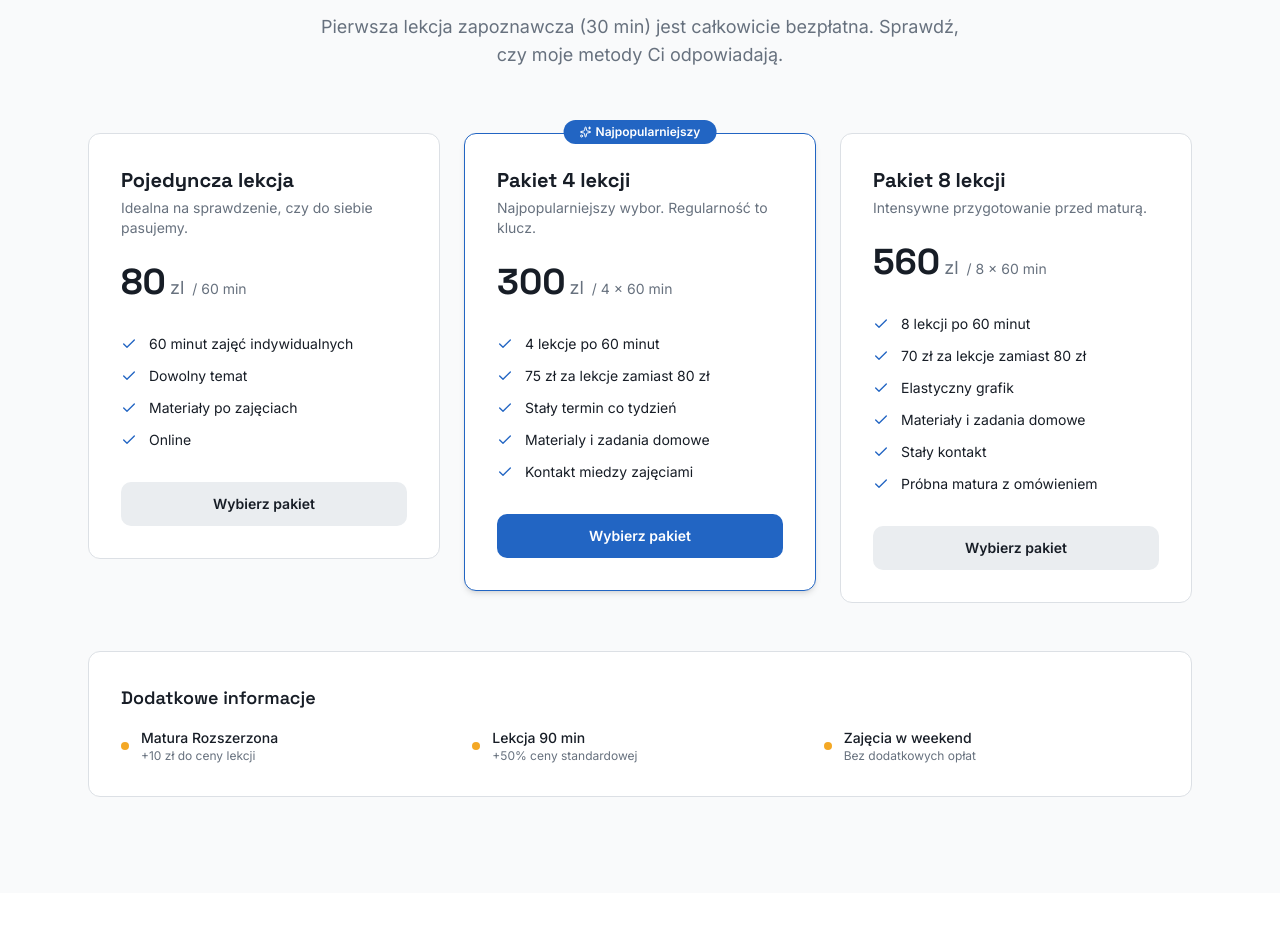
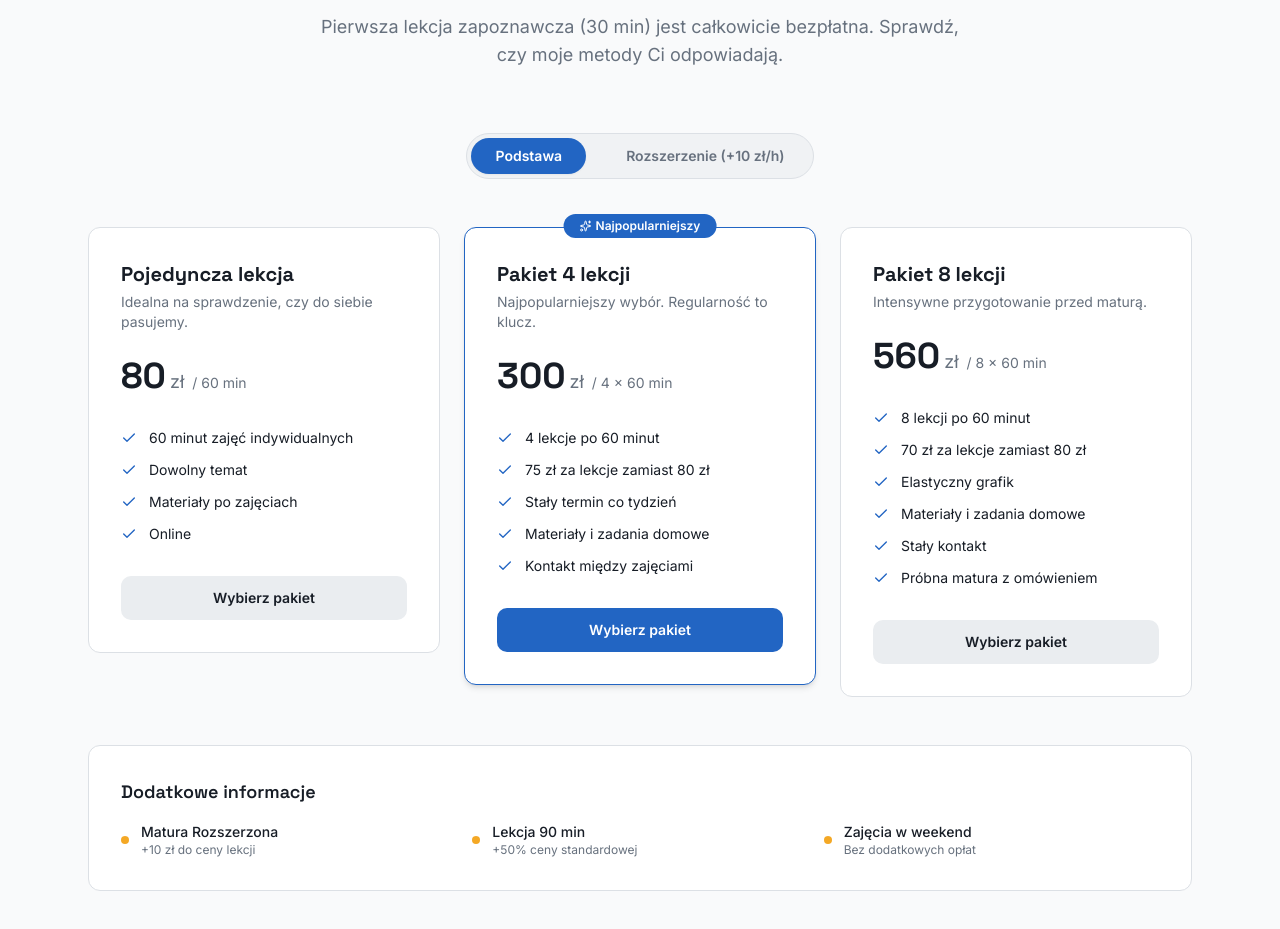
Before and after one commit to kurliko/math, a Next.js app: page / in a window 1280 px wide. Shown: the part 2720-3649 px from the top of the page. Built offline with nearby package versions, Linux system fonts and the light colour scheme.

Commit message:
Dodanie przełacznika między ceną rozszrzenia i podstawy

```diff
--- a/components/pricing.tsx
+++ b/components/pricing.tsx
@@ -1,50 +1,6 @@
+"use client"
 import { Check, Sparkles } from "lucide-react"
-
-const plans = [
-  {
-    name: "Pojedyncza lekcja",
-    description: "Idealna na sprawdzenie, czy do siebie pasujemy.",
-    price: "80",
-    unit: "/ 60 min",
-    highlight: false,
-    features: [
-      "60 minut zajęć indywidualnych",
-      "Dowolny temat",
-      "Materiały po zajęciach",
-      "Online",
-    ],
-  },
-  {
-    name: "Pakiet 4 lekcji",
-    description: "Najpopularniejszy wybor. Regularność to klucz.",
-    price: "300",
-    unit: "/ 4 x 60 min",
-    highlight: true,
-    badge: "Najpopularniejszy",
-    features: [
-      "4 lekcje po 60 minut",
-      "75 zł za lekcje zamiast 80 zł",
-      "Stały termin co tydzień",
-      "Materialy i zadania domowe",
-      "Kontakt miedzy zajęciami",
-    ],
-  },
-  {
-    name: "Pakiet 8 lekcji",
-    description: "Intensywne przygotowanie przed maturą.",
-    price: "560",
-    unit: "/ 8 x 60 min",
-    highlight: false,
-    features: [
-      "8 lekcji po 60 minut",
-      "70 zł za lekcje zamiast 80 zł",
-      "Elastyczny grafik",
-      "Materiały i zadania domowe",
-      "Stały kontakt",
-      "Próbna matura z omówieniem",
-    ],
-  },
-]
+import { useState } from "react"
 
 const extras = [
   {
@@ -62,6 +18,57 @@ const extras = [
 ]
 
 export function Pricing() {
+  const [isAdvanced, setIsAdvanced] = useState(false)
+  // Wewnątrz funkcji Pricing
+  const plans = [
+    {
+      name: "Pojedyncza lekcja",
+      description: "Idealna na sprawdzenie, czy do siebie pasujemy.",
+      hours: 1, // liczba, nie tekst
+      price: 80, // liczba, nie tekst
+      unit: "/ 60 min",
+      highlight: false,
+      features: [
+        "60 minut zajęć indywidualnych",
+        "Dowolny temat",
+        "Materiały po zajęciach",
+        "Online",]
+    },
+    {
+      name: "Pakiet 4 lekcji",
+      description: "Najpopularniejszy wybór. Regularność to klucz.",
+      hours: 4,
+      price: 300,
+      unit: "/ 4 x 60 min",
+      highlight: true,
+      badge: "Najpopularniejszy",
+      features: [
+        "4 lekcje po 60 minut",
+        // Logika: (300/4 = 75) dla podstawy, (340/4 = 85) dla rozszerzenia
+        `${isAdvanced ? 85 : 75} zł za lekcje zamiast ${isAdvanced ? 90 : 80} zł`,
+        "Stały termin co tydzień",
+        "Materiały i zadania domowe",
+        "Kontakt między zajęciami",
+      ],
+    },
+    {
+      name: "Pakiet 8 lekcji",
+      description: "Intensywne przygotowanie przed maturą.",
+      hours: 8,
+      price: 560,
+      unit: "/ 8 x 60 min",
+      highlight: false,
+      features: [
+        "8 lekcji po 60 minut",
+        // Logika: (560/8 = 70) dla podstawy, (640/8 = 80) dla rozszerzenia
+        `${isAdvanced ? 80 : 70} zł za lekcje zamiast ${isAdvanced ? 90 : 80} zł`,
+        "Elastyczny grafik",
+        "Materiały i zadania domowe",
+        "Stały kontakt",
+        "Próbna matura z omówieniem",
+      ],
+    },
+  ]
   return (
     <section id="cennik" className="py-24">
       <div className="mx-auto max-w-6xl px-6">
@@ -77,7 +84,26 @@ export function Pricing() {
             Sprawdź, czy moje metody Ci odpowiadają.
           </p>
         </div>
-
+        <div className="mb-12 flex justify-center">
+          <div className="flex items-center gap-4 rounded-full bg-muted p-1 border border-border">
+            <button
+              onClick={() => setIsAdvanced(false)}
+              className={`rounded-full px-6 py-2 text-sm font-semibold transition-all ${
+                !isAdvanced ? "bg-primary text-primary-foreground shadow-sm" : "text-muted-foreground hover:text-foreground"
+              }`}
+            >
+              Podstawa
+            </button>
+            <button
+              onClick={() => setIsAdvanced(true)}
+              className={`rounded-full px-6 py-2 text-sm font-semibold transition-all ${
+                isAdvanced ? "bg-primary text-primary-foreground shadow-sm" : "text-muted-foreground hover:text-foreground"
+              }`}
+            >
+              Rozszerzenie (+10 zł/h)
+            </button>
+          </div>
+        </div>
         {/* Pricing cards */}
         <div className="grid items-start gap-6 lg:grid-cols-3">
           {plans.map((plan) => (
@@ -103,17 +129,17 @@ export function Pricing() {
 
               <div className="mt-6 flex items-baseline gap-1">
                 <span className="font-display text-4xl font-bold text-foreground">
-                  {plan.price}
+                  {isAdvanced ? plan.price + (plan.hours * 10) : plan.price}
                 </span>
-                <span className="text-lg text-muted-foreground">zl</span>
+                <span className="text-lg text-muted-foreground">zł</span>
                 <span className="ml-1 text-sm text-muted-foreground">{plan.unit}</span>
               </div>
 
               <ul className="mt-8 flex flex-col gap-3">
-                {plan.features.map((feature) => (
-                  <li key={feature} className="flex items-start gap-3">
+                {plan.features.map((features) => (
+                  <li key={features} className="flex items-start gap-3">
                     <Check className="mt-0.5 h-4 w-4 shrink-0 text-primary" />
-                    <span className="text-sm text-foreground">{feature}</span>
+                    <span className="text-sm text-foreground">{features}</span>
                   </li>
                 ))}
               </ul>
```
